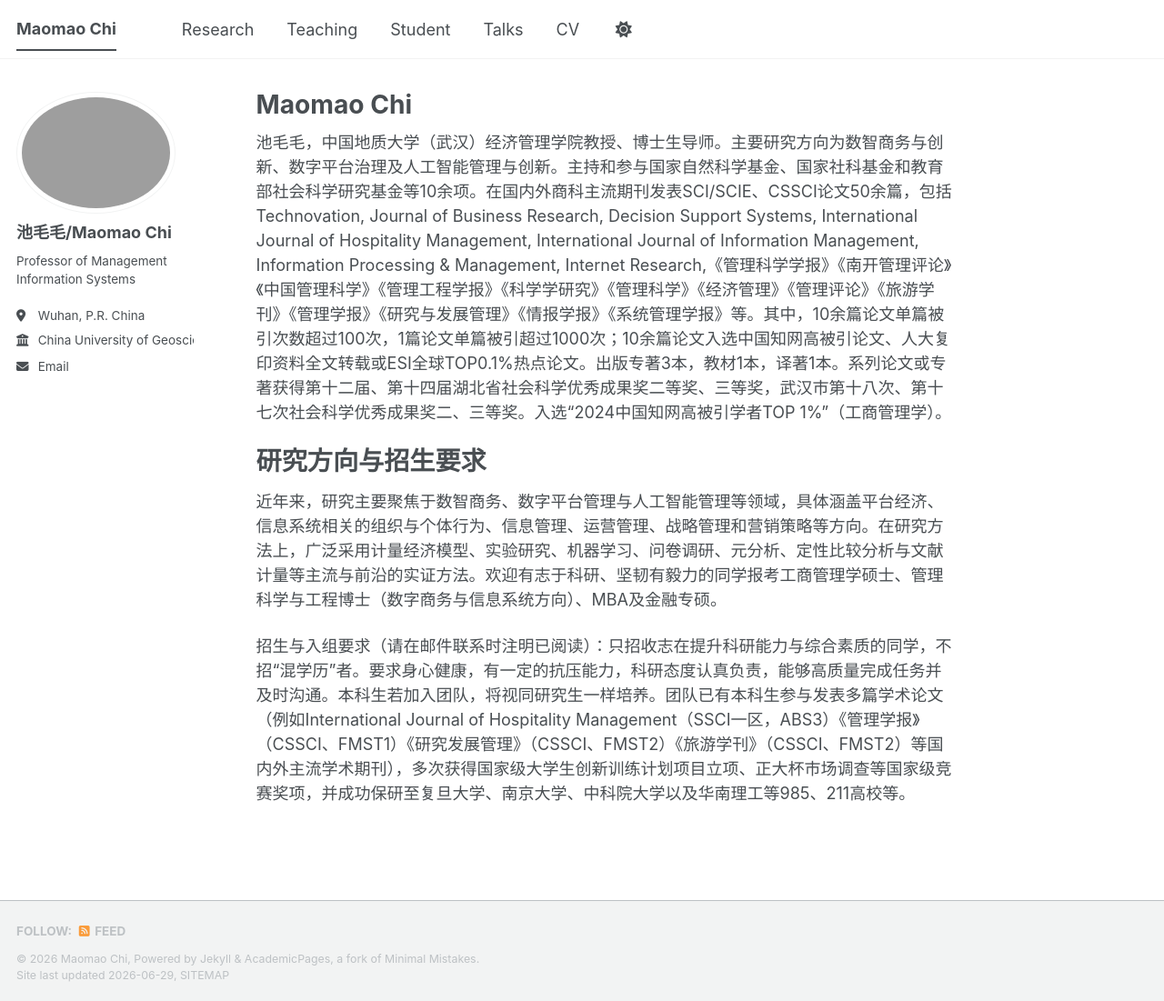
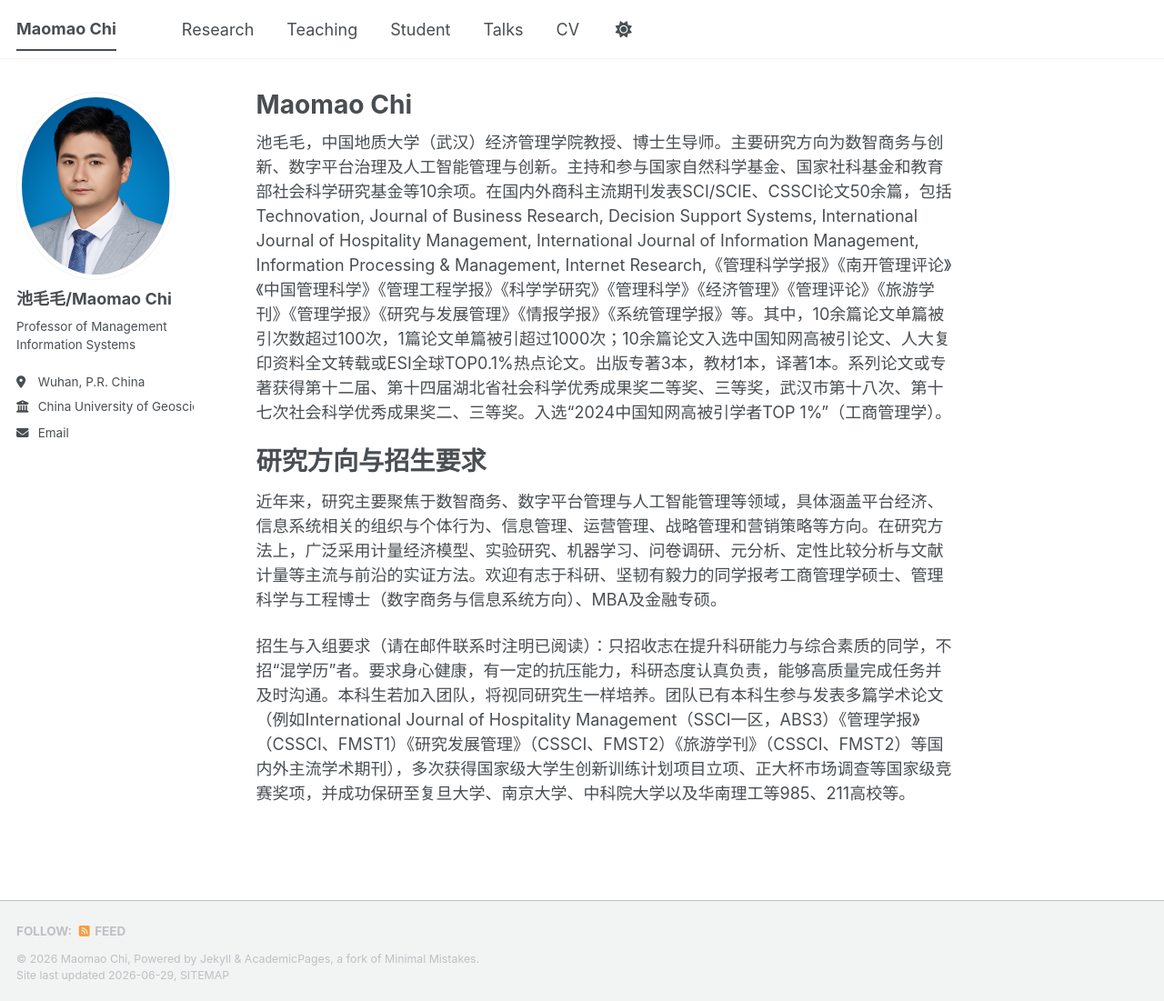
Before and after one commit to nishaochen/chimaomao, a Jekyll site: the page built from _pages/about.md, in a window 1280 px wide and 1101 px high. Shown: the whole window at 91% size. Built offline with Jekyll 4.4.1, drawn with Linux system fonts in a browser that asks for light colours; a style sheet for code colours, icons or effects is not loaded.

Commit message:
Update author avatar image path in config

```diff
--- a/_config.yml
+++ b/_config.yml
@@ -23,7 +23,7 @@ repository               : "chimaomao.github.io"
 #               Additional customization can be done by editing /_includes/author-profile.html
 author:
   # Biographic information
-  avatar           : "/assets/images/profile2.png"
+  avatar           : "profile2.jpg"
   name             : "池毛毛/Maomao Chi"
   pronouns         : # example: "she/her"
   bio              : "Professor of Management Information Systems"
```
